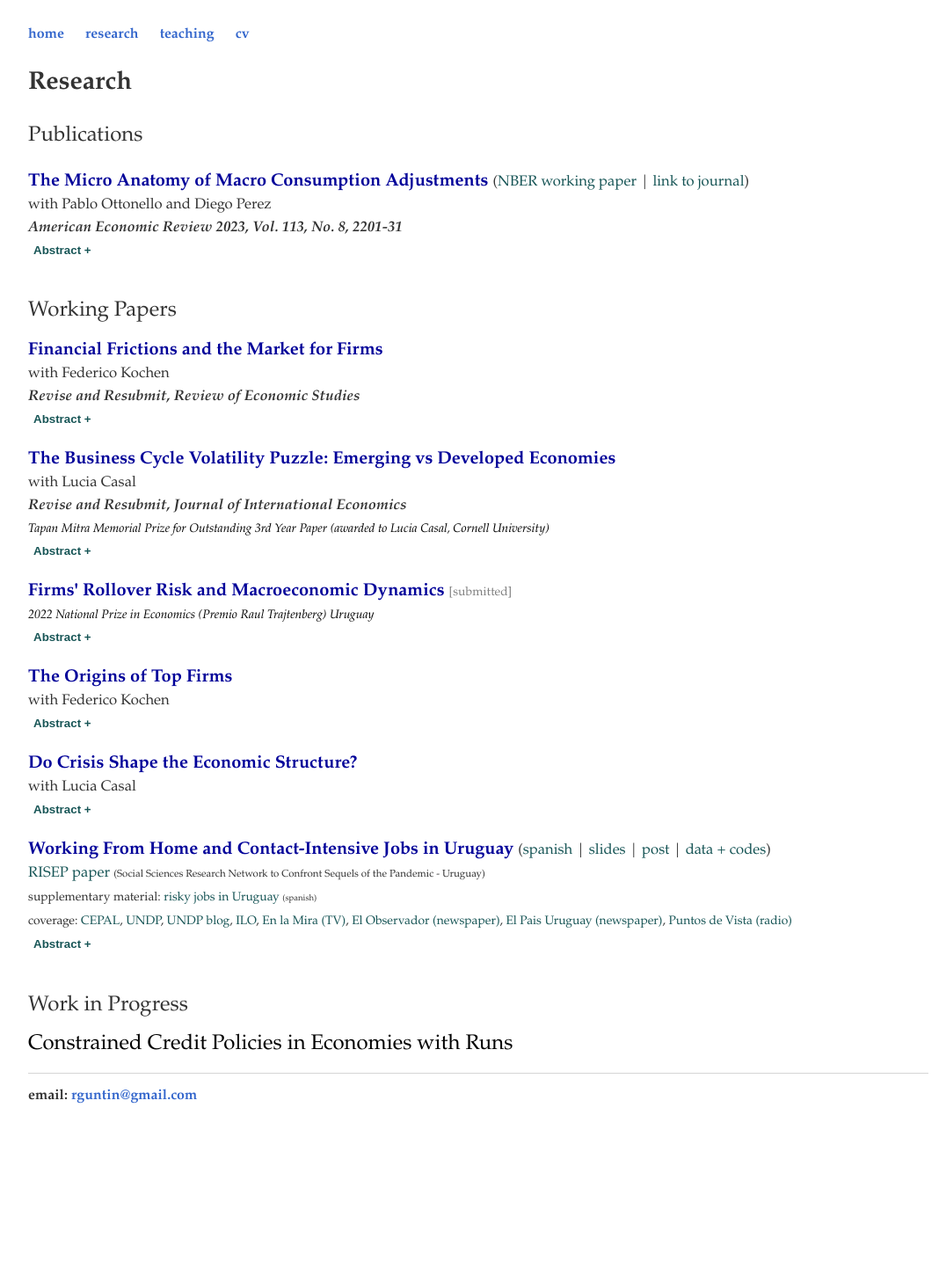
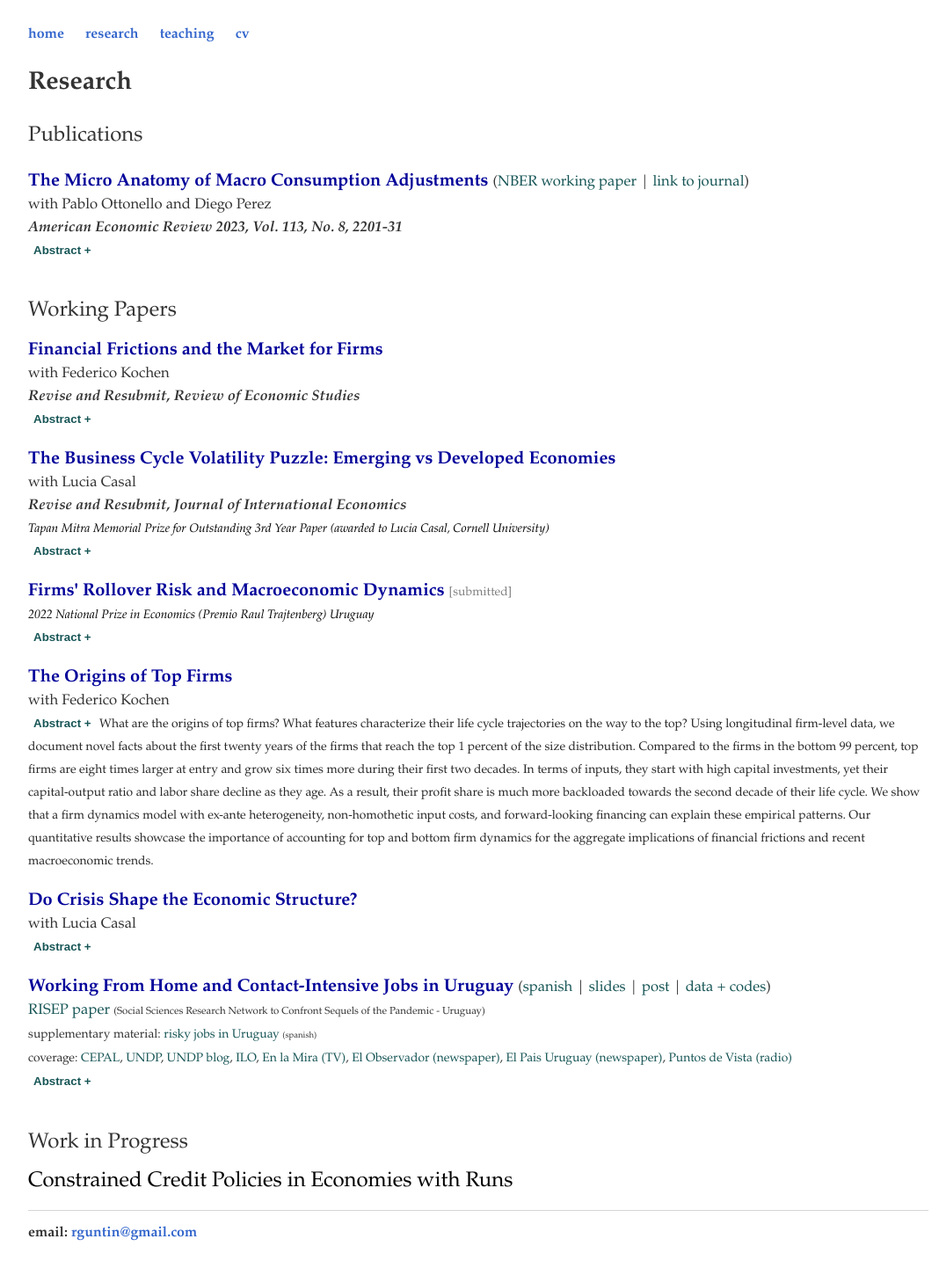
Before and after one commit to rafaguntin/rafaguntin.github.io, a Jekyll site: the page built from research/index.html, in a window 1280 px wide. Shown: the whole page at 88% size, without its empty margins (96-1172 px from the left). Built offline with Jekyll 4.4.1, drawn with Linux system fonts in a browser that asks for light colours; before the commit the page ends 1286 px from its top, so only the background shows below that; some of the changed lines change nothing that is shown.

Commit message:
Update index.html

```diff
--- a/research/index.html
+++ b/research/index.html
@@ -95,9 +95,8 @@ I assess the quantitative relevance of rollover crises using a model-based ident
 			       href="/research/GK_TopFirms.pdf"
 			       target="_blank">The Origins of Top Firms</a> <small> <!-- (<a style="color:#175556" href="/research/GK - Slides NYU - 09Dec19 - Handout.pdf" target="_blank">slides</a> | <a style="color:#175556" href="https://ethanminfang.github.io/minfang.github.io/files/Discussions_Kochen_YES2020.pdf" target="_blank">YES discussion</a>)	-->
 				<br>with <a style="color:#333" href="https://sites.google.com/view/federicokochen/home" target="_blank"> Federico Kochen</a>
-				 <br><button style ="font-weight: bold; color:#175556 ;background-color: white;border: none;" onclick="myFunction3()" id="myBtn3">Abstract +<small></button>
-					       <span id="dots3"></span><span id="more3" style = "color:#282828; line-height: 1.4em; text-align: justify">
-
+				 <br><button style ="font-weight: bold; color:#175556 ;background-color: white;border: none;" onclick="myFunction5()" id="myBtn5">Abstract +<small></button>
+					       <span id="dots5"></span><span id="more5" style = "color:#282828; line-height: 1.4em; text-align: justify">
 What are the origins of top firms? What features characterize their life cycle trajectories on the way to the top? Using longitudinal firm-level data, we document novel facts about the first twenty years of the firms that reach the top 1 percent of the size distribution. Compared to the firms in the bottom 99 percent, top firms are eight times larger at entry and grow six times more during their first two decades. In terms of inputs, they start with high capital investments, yet their capital-output ratio and labor share decline as they age. As a result, their profit share is much more backloaded towards the second decade of their life cycle. We show that a firm dynamics model with ex-ante heterogeneity, non-homothetic input costs, and forward-looking financing can explain these empirical patterns. Our quantitative results showcase the importance of accounting for top and bottom firm dynamics for the aggregate implications of financial frictions and recent macroeconomic trends.
 						 </span> <big><big>
 			</p>
@@ -151,6 +150,23 @@ In this paper, we study whether crises accelerate or slow down structural change
 
 
 <script>
+
+function myFunction5() {
+  var dots5 = document.getElementById("dots5");
+  var moreText5 = document.getElementById("more5");
+  var btnText5 = document.getElementById("myBtn5");
+
+  if (dots5.style.display === "none") {
+    dots5.style.display = "inline";
+    btnText5.innerHTML = "Abstract +";
+    moreText5.style.display = "none";
+  }
+else {
+    dots5.style.display = "none";
+    btnText5.innerHTML = "Abstract -";
+    moreText5.style.display = "inline-block";
+  }
+}
 
 
 function myFunction4() {
```
